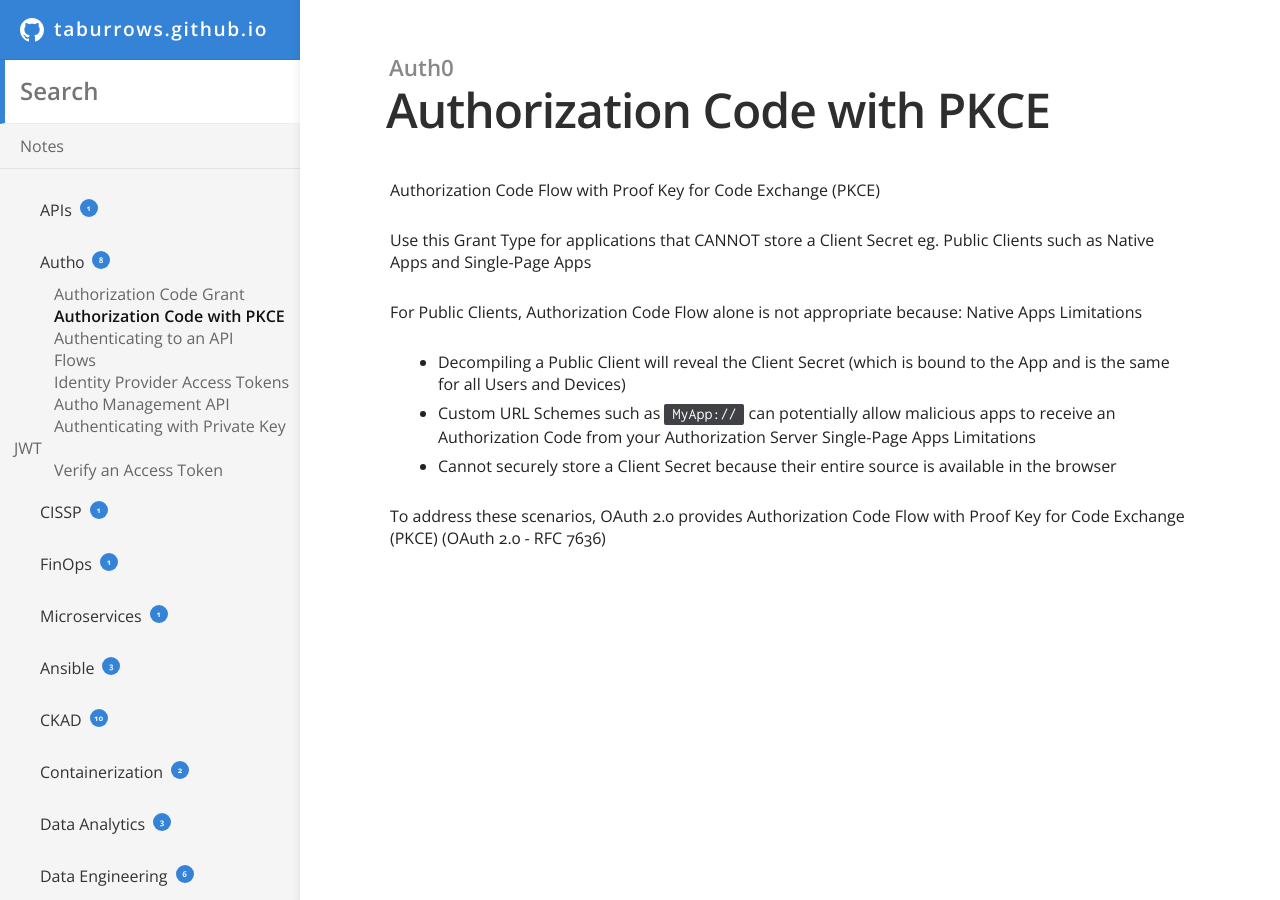
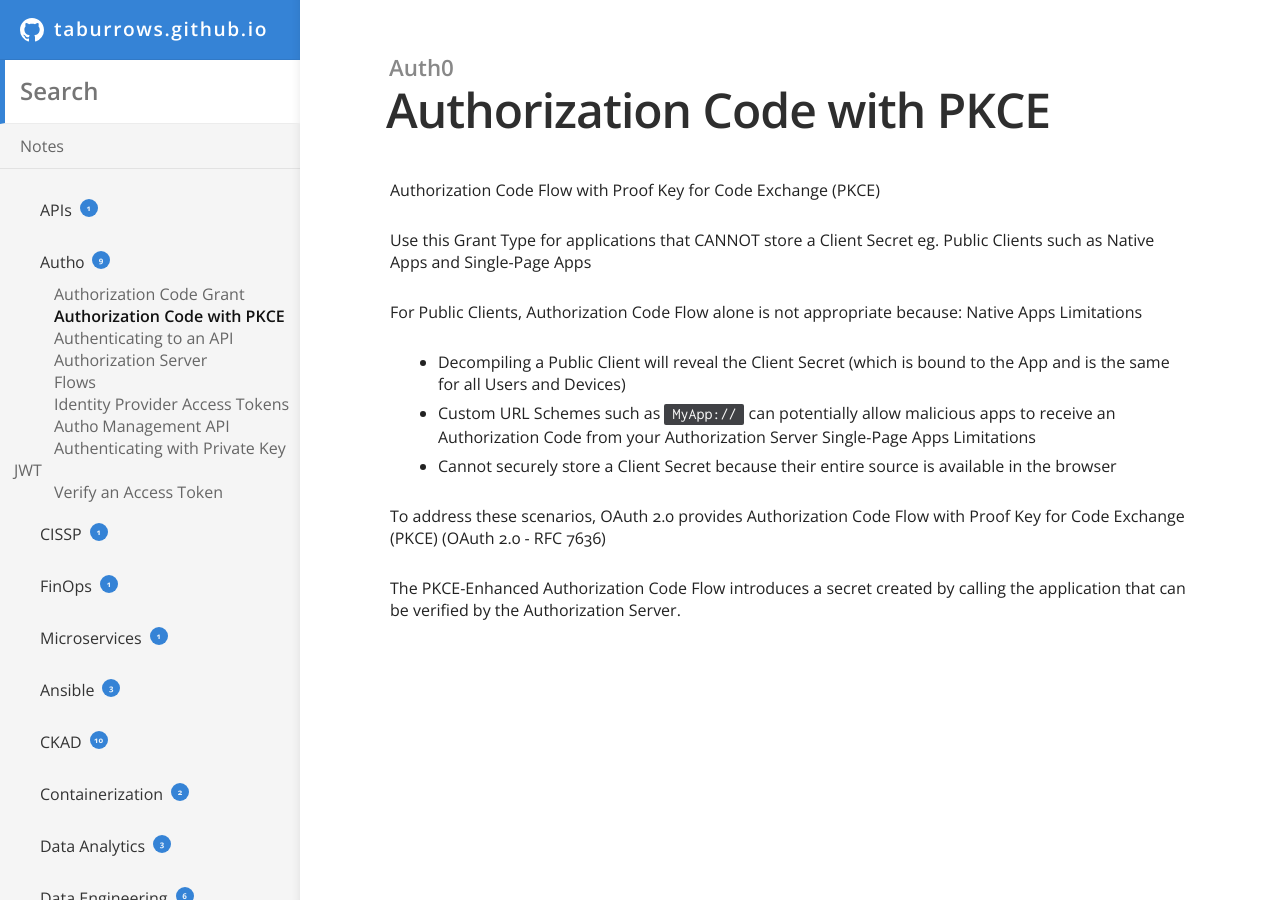
Before and after one commit to TABurrows/taburrows.github.io, a Jekyll site: the page built from _docs/Auth0/auth-code-w-pkce.md, in a window 1280 px wide and 900 px high. Built offline with Jekyll 4.4.1, drawn with Linux system fonts in a browser that asks for light colours.

Commit message:
Updated Auth0 Notes

```diff
--- a/_docs/Auth0/auth-code-w-pkce.md
+++ b/_docs/Auth0/auth-code-w-pkce.md
@@ -15,3 +15,5 @@ Single-Page Apps Limitations
 - Cannot securely store a Client Secret because their entire source is available in the browser
 
 To address these scenarios, OAuth 2.0 provides Authorization Code Flow with Proof Key for Code Exchange (PKCE) (OAuth 2.0 - RFC 7636)
+
+The PKCE-Enhanced Authorization Code Flow introduces a secret created by calling the application that can be verified by the Authorization Server.
```
Also changed, not shown: _docs/Auth0/authorization-server.md (added, +8 -0 lines).
